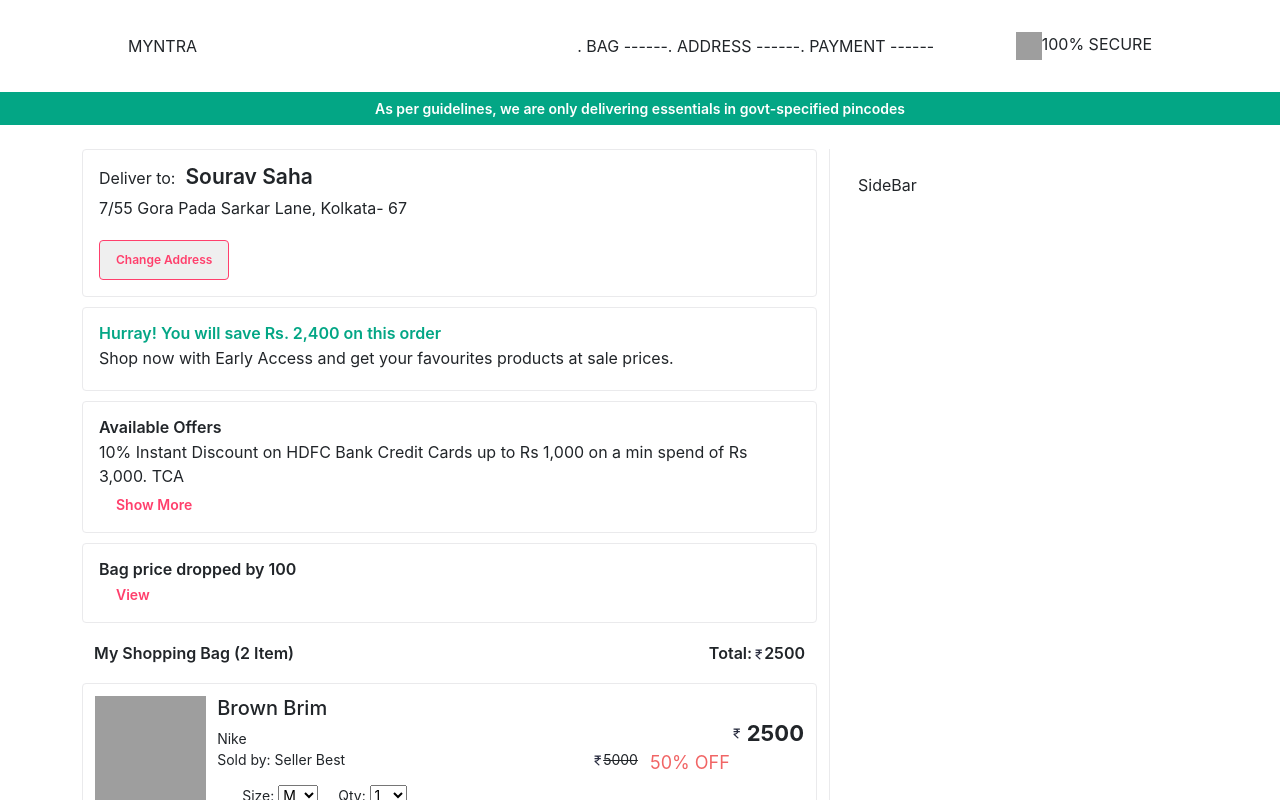
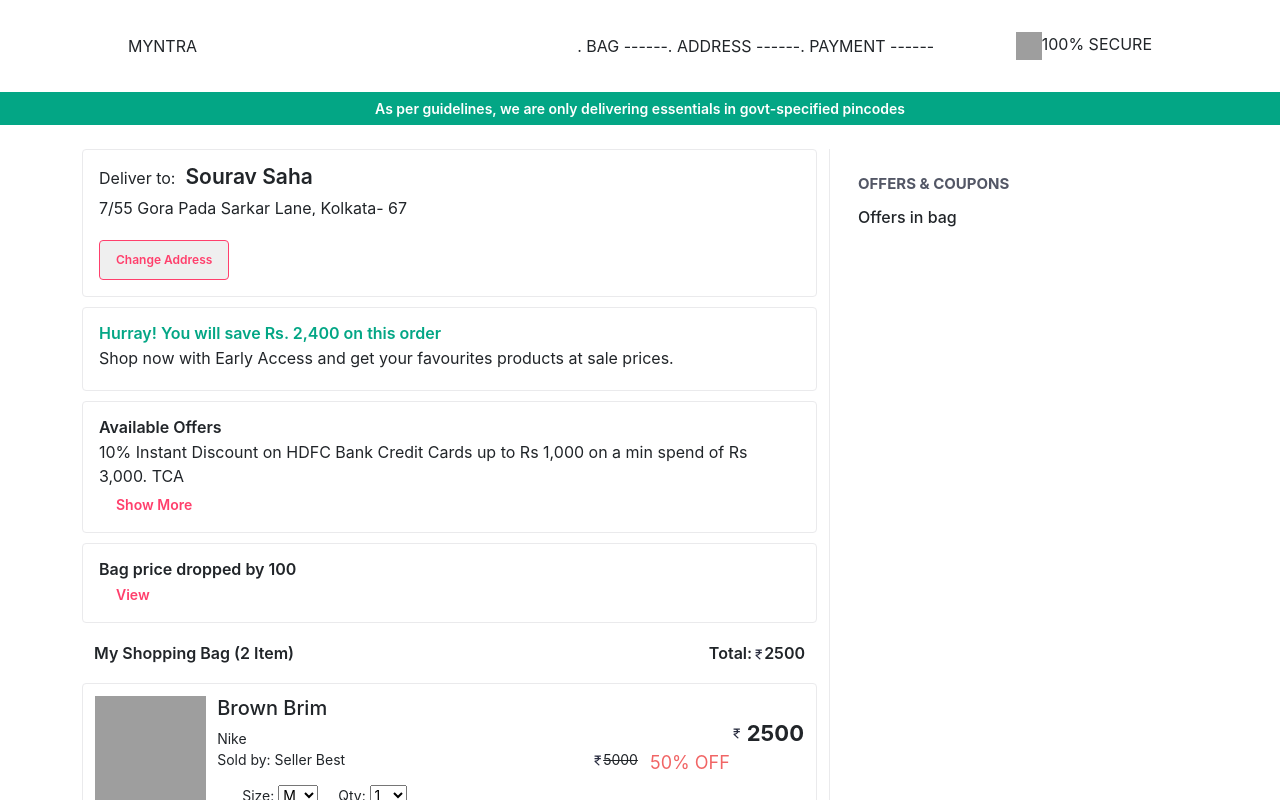
Before and after one commit to SouravSaha101/checkout-page, a React (Create React App) app: page / in a window 1280 px wide. Shown: the top 800 px of the page. Built offline with nearby package versions, Linux system fonts and the light colour scheme; grey boxes are pictures that could not be loaded; the HTML template or start-up script is replaced by a standard one.

Commit message:
offers section added

```diff
--- /dev/null
+++ b/src/components/OffersBox/Offersbox.css
@@ -0,0 +1,7 @@
+.coupons-base-header {
+  font-size: 15px;
+  font-weight: 700;
+  color: #535766;
+  text-transform: uppercase;
+  margin-bottom: 12px;
+}
--- /dev/null
+++ b/src/components/OffersBox/Offersbox.js
@@ -0,0 +1,15 @@
+import React from "react";
+import "./Offersbox.css";
+
+function Offersbox() {
+  return (
+    <div>
+      <div className="coupons-base-header"> Offers & Coupons</div>
+      <div>
+        <h6> Offers in bag</h6>
+      </div>
+    </div>
+  );
+}
+
+export default Offersbox;
--- a/src/components/Sidebar/Sidebar.js
+++ b/src/components/Sidebar/Sidebar.js
@@ -1,8 +1,13 @@
 import React from "react";
 import "./Sidebar.css";
+import Offersbox from "../OffersBox/Offersbox";
 
 const Sidebar = () => {
-  return <div className="sidebar">SideBar</div>;
+  return (
+    <div className="sidebar">
+      <Offersbox />
+    </div>
+  );
 };
 
 export default Sidebar;
```
